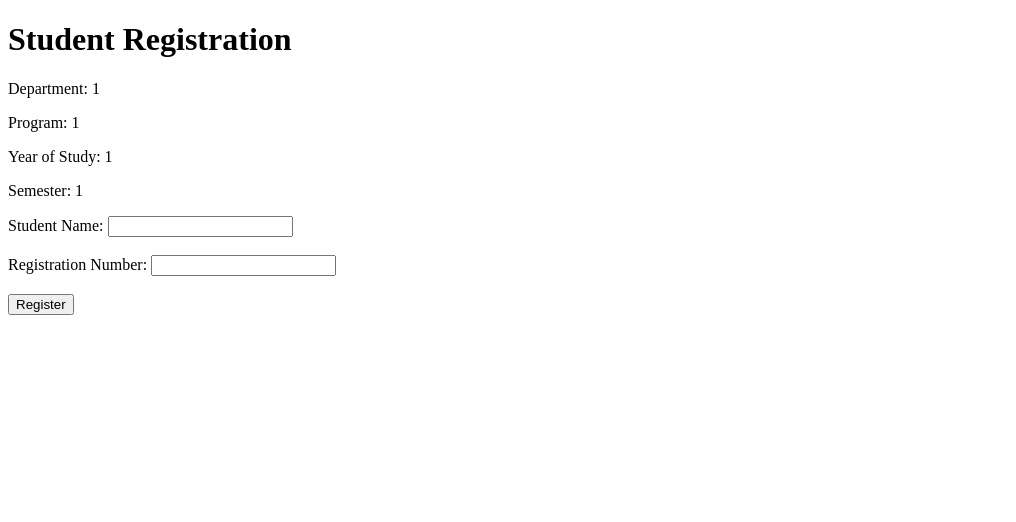
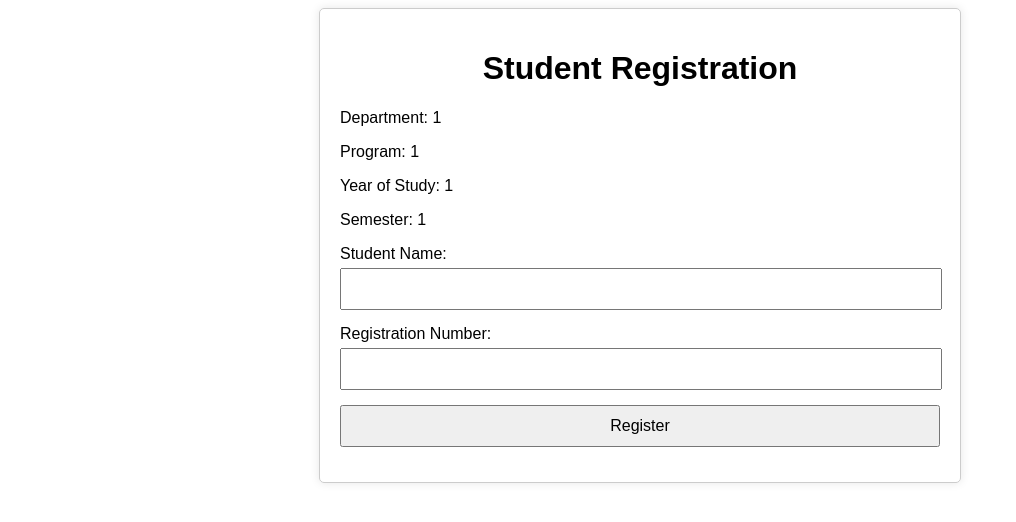
Before and after one commit to poni-henry/Student-Registration-Portal, a Django app: page /register/1/1/1/1/ in a window 1280 px wide. Shown: the top 522 px of the page, without its empty margins (0-1016 px from the left). Run offline with Django 5.2, Linux system fonts and the light colour scheme; a user stored in the database is signed in.

Commit message:
commit changes

```diff
--- a/student_registration_portal/student_registration_portal/views.py
+++ b/student_registration_portal/student_registration_portal/views.py
@@ -3,6 +3,11 @@ from django.contrib.auth import login, logout, authenticate
 from django.contrib.auth.decorators import login_required
 from django.contrib.auth.forms import AuthenticationForm
 from django.urls import reverse
+from django.http import HttpResponse
+from reportlab.lib import colors
+from reportlab.lib.pagesizes import letter
+from reportlab.platypus import SimpleDocTemplate, Table, TableStyle
+from io import BytesIO
 
 def login_view(request):
     error_message = None
@@ -20,13 +25,13 @@ def login_view(request):
 @login_required
 def home(request):
     program_data = {
-        'cs': ['Bachelor of Science (BS) in Computer Science', 'Bachelor of Arts (BA) in Computer Science', 'Master of Science (MS) in Computer Science', 'Ph.D. in Computer Science'],
-        'it': ['Bachelor of Science (BS) in Information Technology', 'Cybersecurity', 'Master of Science (MS) in Information Technology'],
+        'Computer Science': ['Bachelor of Science (BS) in Computer Science', 'Bachelor of Arts (BA) in Computer Science', 'Master of Science (MS) in Computer Science', 'Ph.D. in Computer Science'],
+        'Information Technology': ['Bachelor of Science (BS) in Information Technology', 'Cybersecurity', 'Master of Science (MS) in Information Technology'],
     }
 
     context = {
-        'cs_programs': program_data.get('cs', []),
-        'it_programs': program_data.get('it', []),
+        'cs_programs': program_data.get('Computer Science', []),
+        'it_programs': program_data.get('Information Technology', []),
     }
     return render(request, 'home.html', context)
 
@@ -47,7 +52,7 @@ def enroll(request):
     return redirect('home')
 
 @login_required
-def register_page(request, department, program, year_of_study, semester):
+def register_page(request, department=None, program=None, year_of_study=None, semester=None):
     context = {
         'department': department,
         'program': program,
@@ -64,8 +69,50 @@ def confirm_enrollment(request):
         year_of_study = request.POST.get('year_of_study')
         semester = request.POST.get('semester')
         # Redirect to the registration page with necessary parameters
-        return redirect(reverse('register_page', args=(department, program, year_of_study, semester)))
+        return redirect('register_page', department=department, program=program, year_of_study=year_of_study, semester=semester)
     return redirect('home')  # Redirect to home if not a POST request
+
+def generate_invoice(request, department, program, year_of_study, semester):
+    # Create a BytesIO buffer to store the PDF
+    buffer = BytesIO()
+
+    # Create a PDF document
+    doc = SimpleDocTemplate(buffer, pagesize=letter)
+
+    # Invoice content
+    data = [
+        ['Department', department],
+        ['Program', program],
+        ['Year of Study', str(year_of_study)],
+        ['Semester', str(semester)],
+        # Add more details as needed
+    ]
+
+    # Create a table for the invoice content
+    table = Table(data)
+
+    # Add style to the table
+    style = TableStyle([('BACKGROUND', (0, 0), (-1, 0), colors.grey),
+                        ('TEXTCOLOR', (0, 0), (-1, 0), colors.whitesmoke),
+                        ('ALIGN', (0, 0), (-1, -1), 'CENTER'),
+                        ('FONTNAME', (0, 0), (-1, 0), 'Helvetica-Bold'),
+                        ('BOTTOMPADDING', (0, 0), (-1, 0), 12),
+                        ('BACKGROUND', (0, 1), (-1, -1), colors.beige),
+                        ('GRID', (0, 0), (-1, -1), 1, colors.black)])
+
+    table.setStyle(style)
+
+    # Add table to the PDF document
+    doc.build([table])
+
+    # Rewind the buffer
+    buffer.seek(0)
+
+    # Create a response object with the PDF content
+    response = HttpResponse(buffer, content_type='application/pdf')
+    response['Content-Disposition'] = 'attachment; filename="invoice.pdf"'
+
+    return response
 
 def logout_view(request):
     logout(request)
--- a/student_registration_portal/templates/home.html
+++ b/student_registration_portal/templates/home.html
@@ -31,7 +31,7 @@
             <h2>Department of Computer Science</h2>
             <form action="{% url 'enroll' %}" method="post">
                 {% csrf_token %}
-                <input type="hidden" name="department" value="cs">
+                <input type="hidden" name="department" value="Computer Science">
                 <select name="program">
                     {% for program in cs_programs %}
                         <option value="{{ program }}">{{ program }}</option>
@@ -45,7 +45,7 @@
             <h2>Department of Information Technology</h2>
             <form action="{% url 'enroll' %}" method="post">
                 {% csrf_token %}
-                <input type="hidden" name="department" value="it">
+                <input type="hidden" name="department" value="Information Technology">
                 <select name="program">
                     {% for program in it_programs %}
                         <option value="{{ program }}">{{ program }}</option>
--- a/student_registration_portal/templates/registration.html
+++ b/student_registration_portal/templates/registration.html
@@ -3,14 +3,46 @@
 <head>
     <meta charset="UTF-8">
     <title>Student Registration</title>
+    <style>
+        body {
+            font-family: Arial, sans-serif;
+        }
+        .container {
+            max-width: 600px;
+            margin: auto;
+            padding: 20px;
+            border: 1px solid #ccc;
+            border-radius: 5px;
+            box-shadow: 0 0 10px rgba(0, 0, 0, 0.1);
+        }
+        h1 {
+            text-align: center;
+        }
+        .form-group {
+            margin-bottom: 15px;
+        }
+        .form-group label {
+            display: block;
+            margin-bottom: 5px;
+        }
+        .form-group input[type="text"],
+        .form-group button {
+            width: calc(100% - 22px); /* Adjusted width for input fields and buttons */
+            padding: 10px;
+            font-size: 16px;
+        }
+        .form-group button {
+            width: 100%;
+        }
+    </style>
 </head>
 <body>
+    <div class="container">
         <h1>Student Registration</h1>
         <p>Department: {{ department }}</p>
         <p>Program: {{ program }}</p>
         <p>Year of Study: {{ year_of_study }}</p>
         <p>Semester: {{ semester }}</p>
-
         <form action="{% url 'register_page' department=department program=program year_of_study=year_of_study semester=semester %}" method="post">
             {% csrf_token %}
             <input type="hidden" name="department" value="{{ department }}">
@@ -18,15 +50,20 @@
             <input type="hidden" name="year_of_study" value="{{ year_of_study }}">
             <input type="hidden" name="semester" value="{{ semester }}">
 
+            <div class="form-group">
                 <label for="student_name">Student Name:</label>
-        <input type="text" name="student_name" id="student_name" required><br><br>
+                <input type="text" name="student_name" id="student_name" required>
+            </div>
 
+            <div class="form-group">
                 <label for="registration_number">Registration Number:</label>
-        <input type="text" name="registration_number" id="registration_number" required><br><br>
+                <input type="text" name="registration_number" id="registration_number" required>
+            </div>
 
-        <!-- Add any additional student details fields as needed -->
-
+            <div class="form-group">
                 <button type="submit">Register</button>
+            </div>
         </form>
+    </div>
 </body>
 </html>
```
Also changed, not shown: student_registration_portal/templates/enroll.html (+1 -13 lines), student_registration_portal/templates/program.html (deleted, +0 -15 lines), student_registration_portal/db.sqlite3, student_registration_portal/student_registration_portal/urls.py (line endings or trailing spaces). Lines whose indentation alone changed are shown as unchanged.
